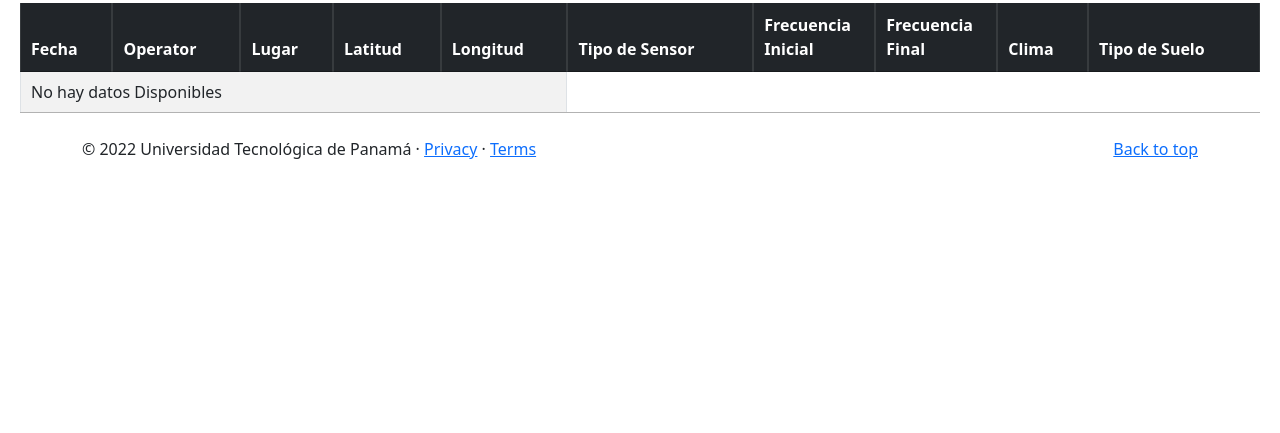
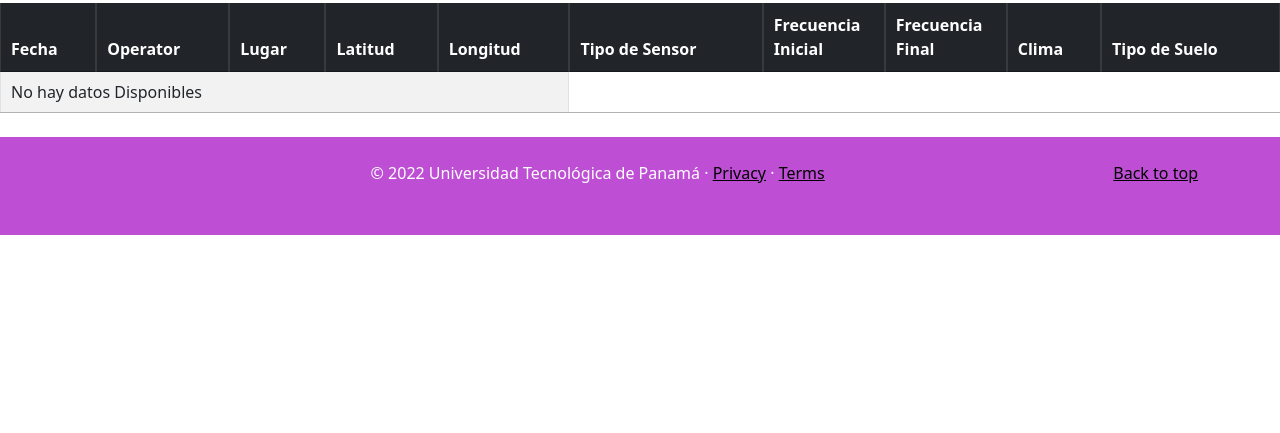
Before and after one commit to MikeDev00/Proyecto-GIIS, a Django app: page /datos/ in a window 1280 px wide. Shown: the part 367-800 px from the top of the page. Run offline with Django 4.2, Linux system fonts and the light colour scheme; data that the repository does not hold is empty; parts of the project's set-up code (start-up, migrations or seed data) failed here and were passed over; some libraries are stand-ins or nearby versions.

Commit message:
Footer y estructuras ready

```diff
--- a/ProyectoGIIS/home/templates/aboutus.html
+++ b/ProyectoGIIS/home/templates/aboutus.html
@@ -189,6 +189,7 @@
 
 
     </div>
-    {%include "footer.html"%}
+
 </body>
+{%include "footer.html"%}
 </html>
--- a/ProyectoGIIS/home/templates/datos.html
+++ b/ProyectoGIIS/home/templates/datos.html
@@ -15,19 +15,13 @@
     <script src="https://stackpath.bootstrapcdn.com/bootstrap/4.5.1/js/bootstrap.min.js" integrity="sha384-XEerZL0cuoUbHE4nZReLT7nx9gQrQreJekYhJD9WNWhH8nEW+0c5qq7aIo2Wl30J" crossorigin="anonymous"></script>
     <link rel="stylesheet" href="https://cdn.jsdelivr.net/npm/bootstrap-icons@1.9.1/font/bootstrap-icons.css">
    <style>
-    body{
-        padding:20px 20px;
+    div{
+
+
+        padding-right: 10px;
+        padding-bottom: 10px;
+        padding-left: 10px;
         }
-
-        .results tr[visible='false'],
-        .no-result{
-        display:none;
-        }
-
-        .results tr[visible='true']{
-        display:table-row;
-        }
-
 
 
 </style>
@@ -48,7 +42,7 @@
 
 
   {% block content %}
-
+  <div class="container marketing"></div>
     <table id="example"  class="table table-striped table-bordered" >
 
       <thead  class="table-dark">
@@ -94,7 +88,7 @@
       </tbody>
     </table>
   {% endblock %}
-
+ </div>
 
 
   <script>
--- a/ProyectoGIIS/home/templates/footer.html
+++ b/ProyectoGIIS/home/templates/footer.html
@@ -1,4 +1,7 @@
-<footer class="container">
-    <p class="float-end"><a href="#">Back to top</a></p>
-    <p>&copy; 2022 Universidad Tecnológica de Panamá &middot; <a href="#">Privacy</a> &middot; <a href="#">Terms</a></p>
-</footer>
+
+<footer id="sticky-footer" class="flex-shrink-0 py-4 text-white-50" style="background-color: #be4fd5 ">
+    <div class="container text-center">
+        <p class="float-end"><a style="color: #000000 " href="#">Back to top</a></p>
+        <p style="color: #ffffff " >&copy; 2022 Universidad Tecnológica de Panamá &middot; <a style="color: #000000 " href="#">Privacy</a> &middot; <a style="color: #000000 "href="#">Terms</a></p>
+    </div>
+  </footer>
--- a/ProyectoGIIS/home/templates/home.html
+++ b/ProyectoGIIS/home/templates/home.html
@@ -70,7 +70,7 @@
   {% include "navbar.html" %}
 
 
-  <body>
+  <body class="homee">
 
     <div id="myCarousel" class="carousel slide" data-bs-ride="carousel">
         <div class="carousel-indicators">
--- a/ProyectoGIIS/home/templates/maps.html
+++ b/ProyectoGIIS/home/templates/maps.html
@@ -26,5 +26,6 @@
         </div>
     </div>
 </body>
+<br>
 {%include "footer.html"%}
 </html>
```
Also changed, not shown: ProyectoGIIS/home/templates/datosfilt.html (+8 -11 lines), ProyectoGIIS/home/templates/user_list.html (+4 -9 lines), 1 other file.
